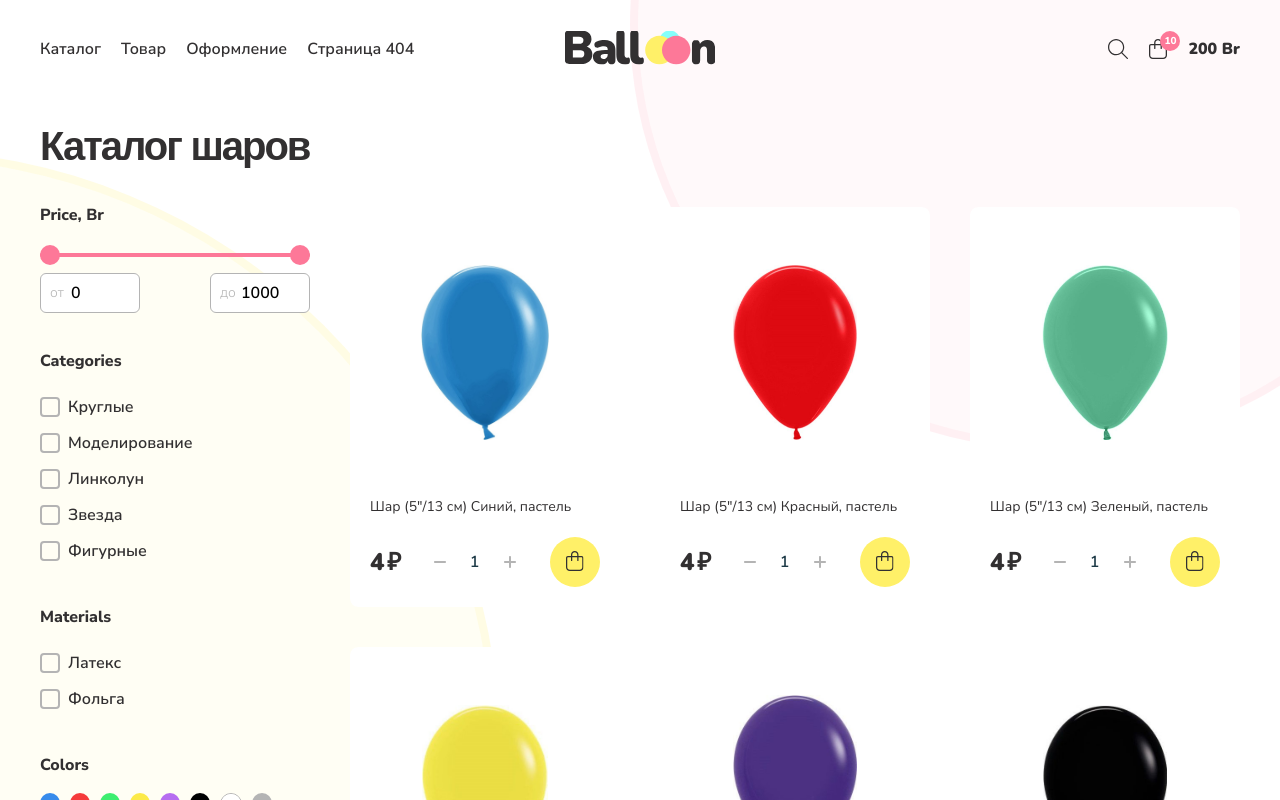
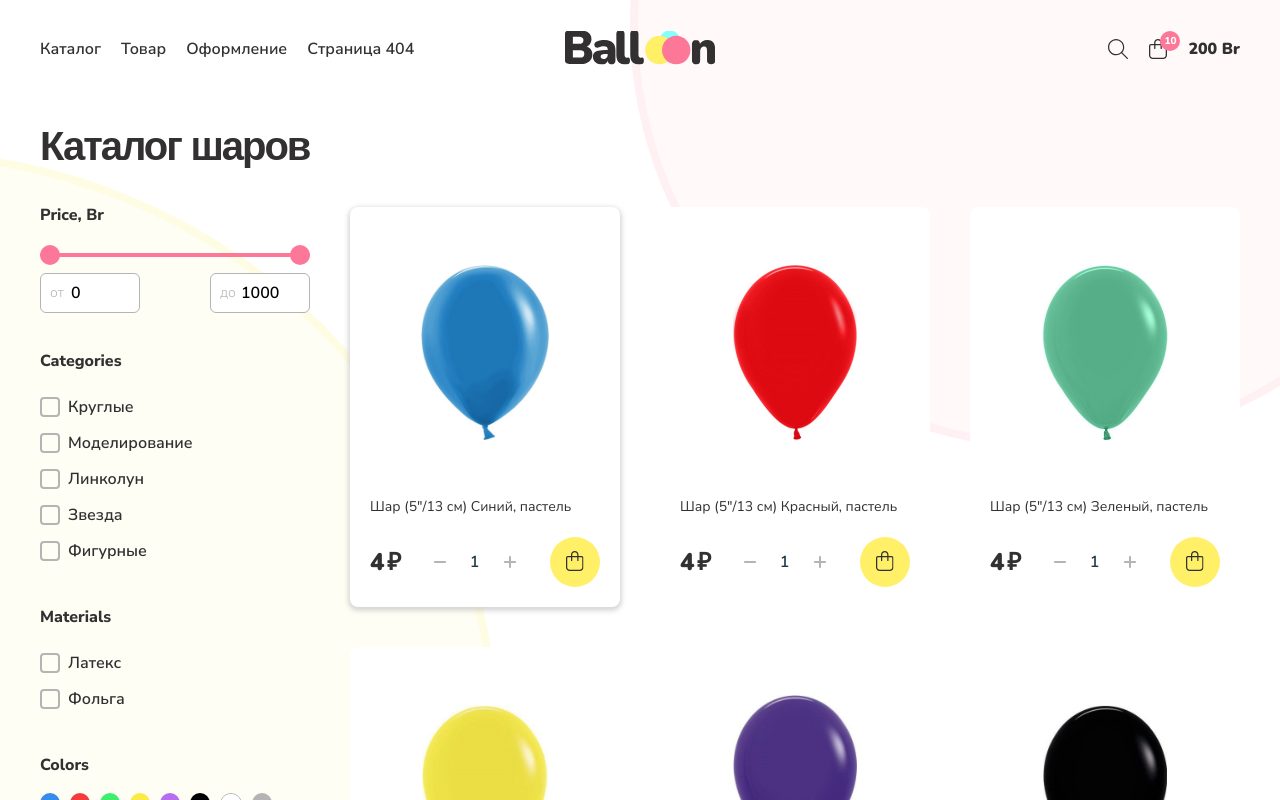
Before and after one commit to izmailowAlex/online_store, a React (Create React App) app: page /catalog in a window 1280 px wide. In both pictures the pointer is over the element 485 px from the left and 407 px from the top of the page. Shown: the top 800 px of the page. Built offline with nearby package versions, Linux system fonts and the light colour scheme.

Commit message:
refactor: add hover to cards

```diff
--- a/src/components/Main/Catalog/Card/Card.css
+++ b/src/components/Main/Catalog/Card/Card.css
@@ -7,6 +7,12 @@
   border-radius: 8px;
   overflow: hidden;
   position: relative;
+  transition: box-shadow 0.3s linear;
+  box-shadow: 0 0 0 0 transparent;
+}
+
+.card:hover {
+  box-shadow: 0 2px 4px 2px rgba(180, 180, 180, 0.5);
 }
 
 .card::before {
```
